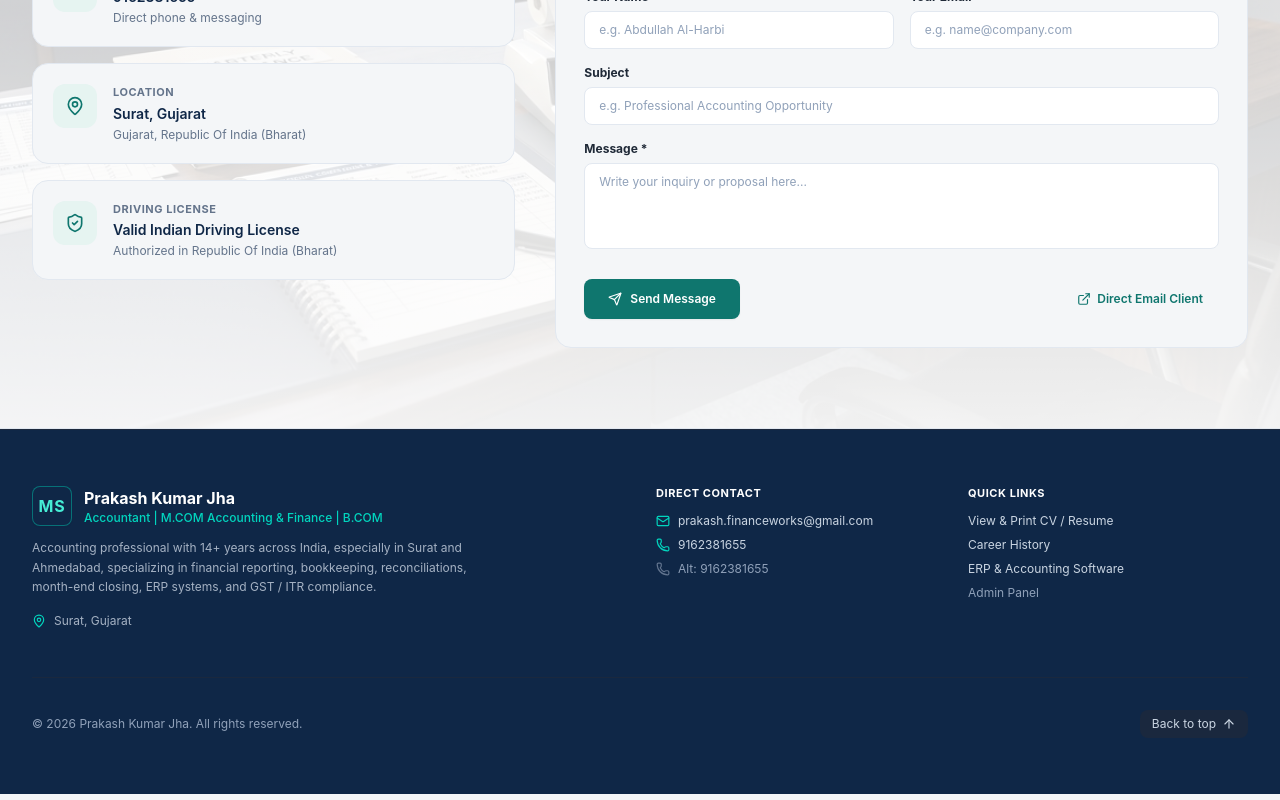
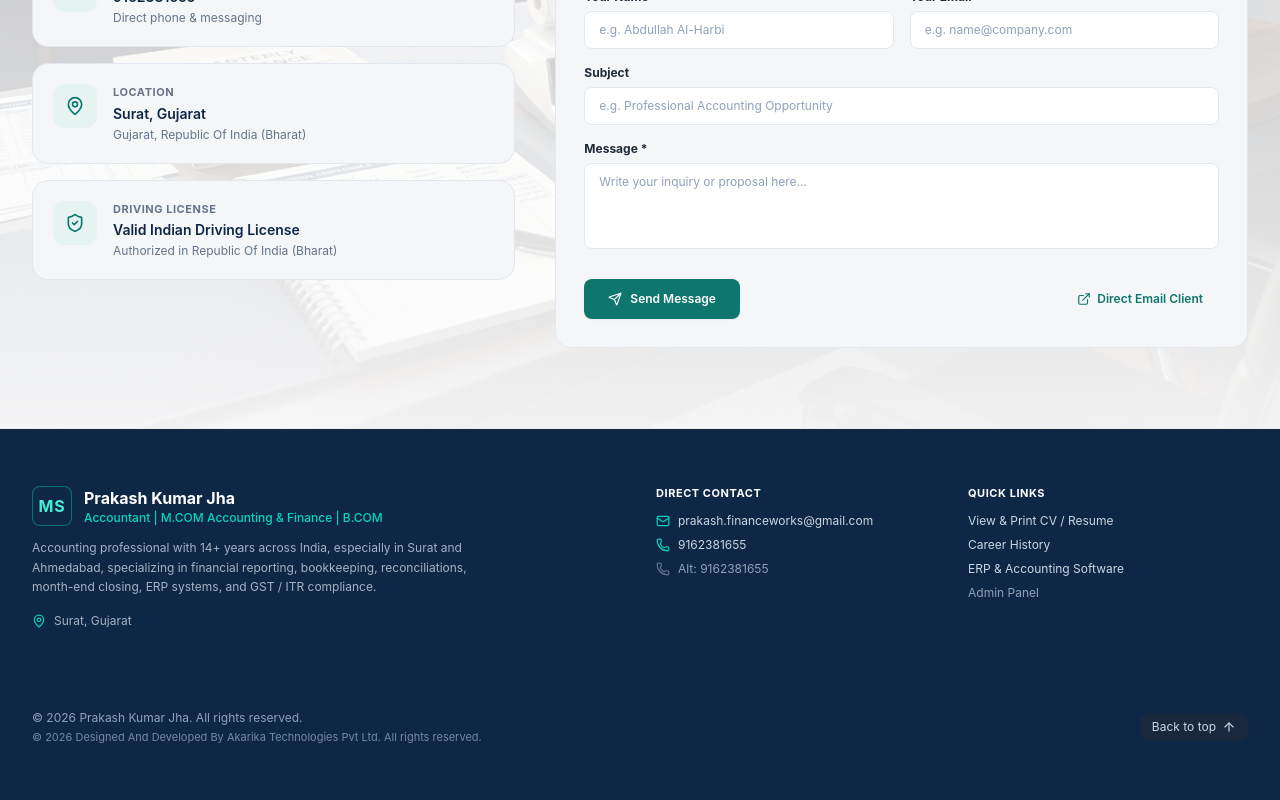
Before and after one commit to akashjhaoberoi/PKJ_portfolio, a React (Vite) app: page / in a window 1280 px wide. Shown: the part 6674-7474 px from the top of the page. Built offline with nearby package versions, Linux system fonts and the light colour scheme; a web font is replaced by a local one.

Commit message:
Add Akarika Technologies Pvt Ltd credit to footer

```diff
--- a/src/components/Footer.tsx
+++ b/src/components/Footer.tsx
@@ -110,8 +110,13 @@ export function Footer({ profile, onOpenAdmin, onOpenCV }: FooterProps) {
 
         {/* Bottom bar */}
         <div className="pt-8 flex flex-col sm:flex-row items-center justify-between gap-4 text-xs text-slate-400">
-          <div>
-            © {currentYear} {profile.fullName || 'Prakash Kumar Jha'}. All rights reserved.
+          <div className="space-y-1">
+            <div>
+              © {currentYear} {profile.fullName || 'Prakash Kumar Jha'}. All rights reserved.
+            </div>
+            <div className="text-[11px] text-slate-400/80">
+              © {currentYear} Designed And Developed By Akarika Technologies Pvt Ltd. All rights reserved.
+            </div>
           </div>
 
           <button
```
